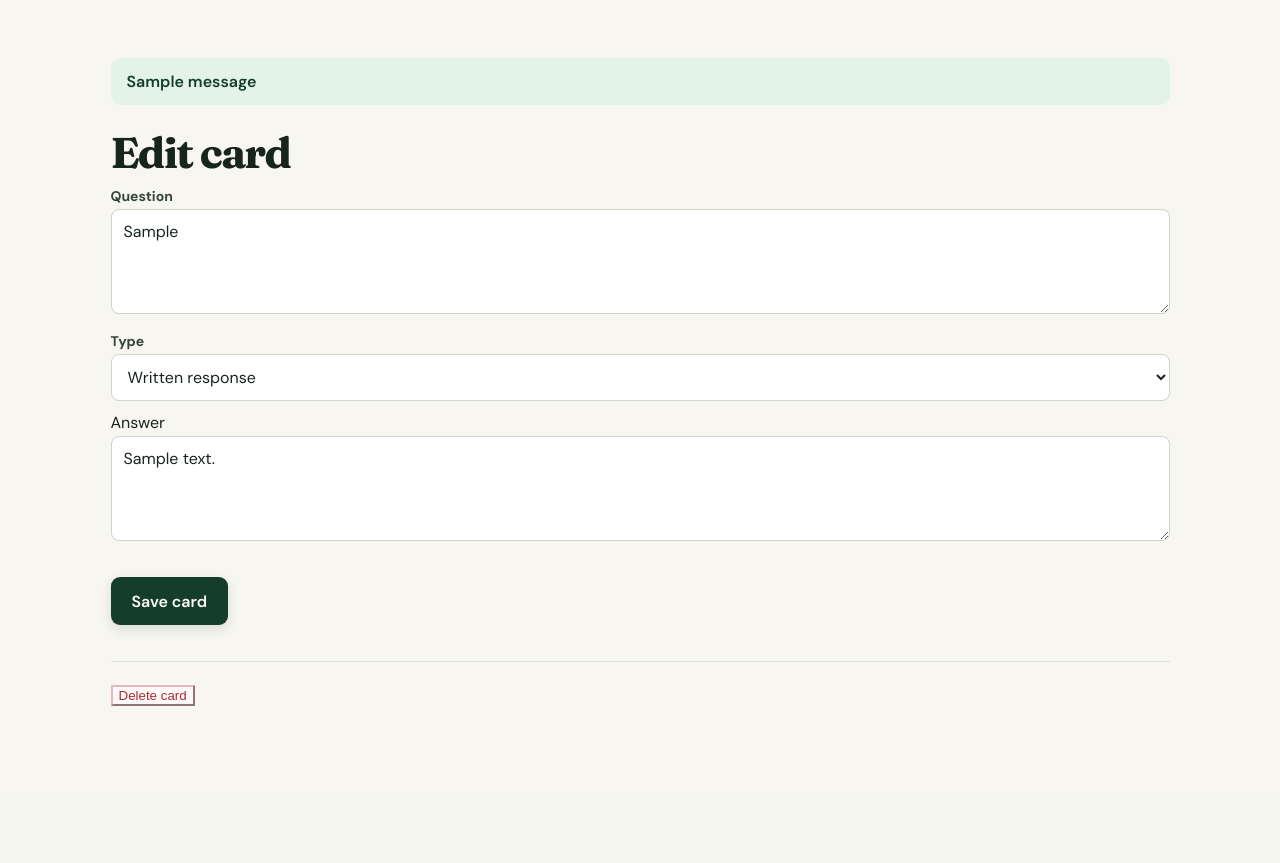
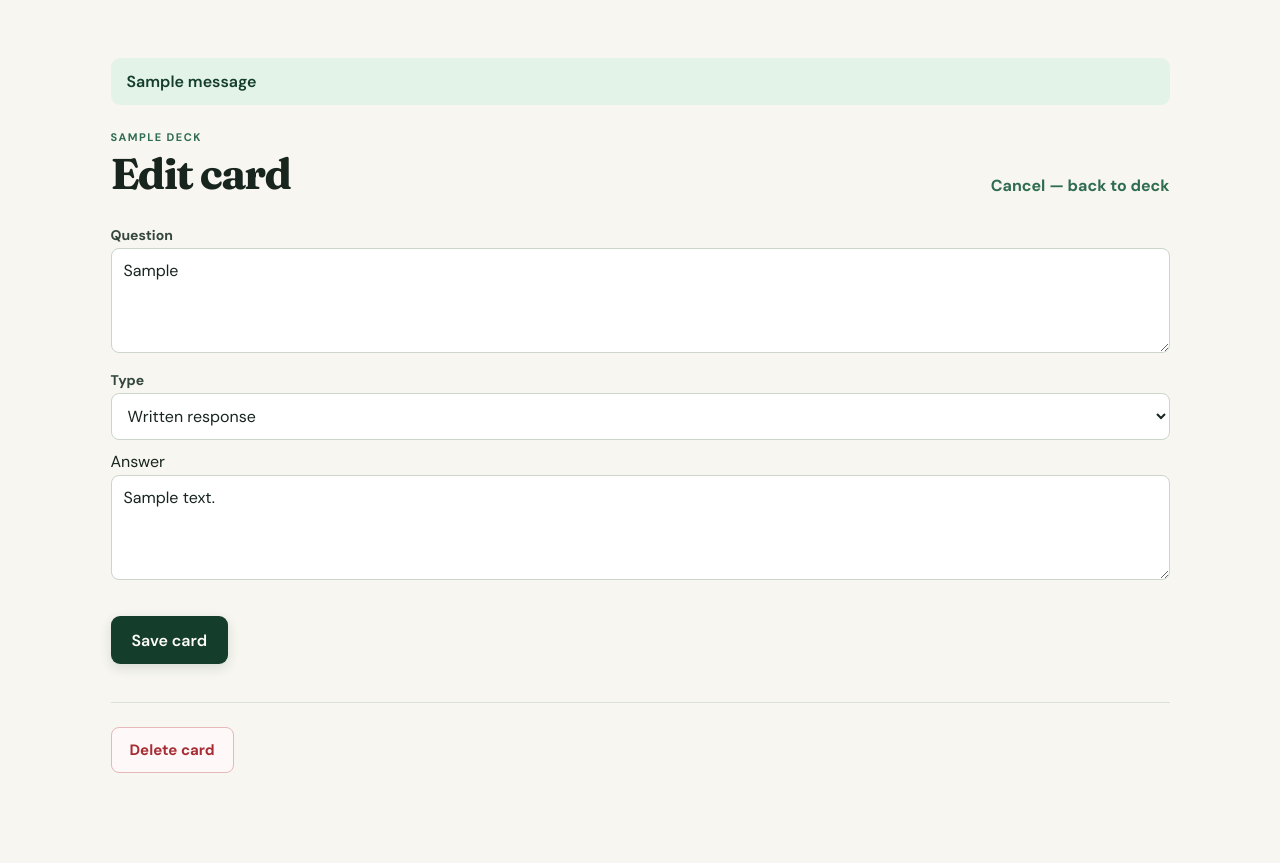
Before and after one commit to dbaker10000/Andrew, a Flask app: page /cards/1/edit in a window 1280 px wide. Shown: the part 72-935 px from the top of the page. Before the commit the page ends 778 px from the top, so only its background shows below. Run offline with Flask 3, Linux system fonts and the light colour scheme; a user stored in the database is signed in; tables that the repository leaves empty hold one stand-in row (values such as "Sample post"); one stand-in notice (Sample message) is shown; some libraries are stand-ins or nearby versions.

Commit message:
Improve card deletion and editor navigation

```diff
--- /dev/null
+++ b/static/card-controls.css
@@ -0,0 +1 @@
+.editor-heading{display:flex;justify-content:space-between;align-items:flex-end;margin-bottom:28px}.editor-heading h1{margin-bottom:0}.cancel-link{color:#2f6c50;font-weight:700;text-decoration:none}.delete-card{border-top:1px solid #dce2d9;margin-top:38px;padding-top:24px}.delete-button{min-height:46px;padding:0 18px;border:1px solid #d99a9e;border-radius:8px;background:#fff5f5;color:#a72d34;font:700 15px 'DM Sans',sans-serif;cursor:pointer}.delete-button:hover{background:#ffe8e8}.row-actions{display:flex;align-items:center;gap:16px}.row-actions form{margin:0}.row-delete{border:0;background:none;color:#a72d34;font:700 14px 'DM Sans',sans-serif;cursor:pointer;padding:0}.row-delete:hover{text-decoration:underline}@media(max-width:600px){.editor-heading{align-items:flex-start;gap:12px;flex-direction:column}.row-actions{gap:11px}.card-row{align-items:flex-start}}
--- a/templates/base.html
+++ b/templates/base.html
@@ -1 +1 @@
-<!doctype html><html><head><meta charset="utf-8"><meta name="viewport" content="width=device-width,initial-scale=1"><title>Recall</title><link rel="stylesheet" href="{{url_for('static',filename='app.css')}}"><link rel="stylesheet" href="{{url_for('static',filename='accent.css')}}"><link rel="stylesheet" href="{{url_for('static',filename='card-actions.css')}}"></head><body>{% if current_user.is_authenticated %}<header><a href="{{url_for('home')}}">✦ Recall</a><a href="{{url_for('home')}}">Decks</a><a href="{{url_for('change_password')}}">Change password</a>{% if current_user.is_admin %}<a href="{{url_for('users')}}">Admin</a>{% endif %}<span>{{current_user.username}}</span><form method="post" action="{{url_for('logout')}}"><input type="hidden" name="csrf_token" value="{{csrf_token()}}"><button>Sign out</button></form></header>{% endif %}<main>{% for c,m in get_flashed_messages(with_categories=true) %}<p class="flash">{{m}}</p>{% endfor %}{% block content %}{% endblock %}</main></body></html>
+<!doctype html><html><head><meta charset="utf-8"><meta name="viewport" content="width=device-width,initial-scale=1"><title>Recall</title><link rel="stylesheet" href="{{url_for('static',filename='app.css')}}"><link rel="stylesheet" href="{{url_for('static',filename='accent.css')}}"><link rel="stylesheet" href="{{url_for('static',filename='card-actions.css')}}"><link rel="stylesheet" href="{{url_for('static',filename='card-controls.css')}}"></head><body>{% if current_user.is_authenticated %}<header><a href="{{url_for('home')}}">✦ Recall</a><a href="{{url_for('home')}}">Decks</a><a href="{{url_for('change_password')}}">Change password</a>{% if current_user.is_admin %}<a href="{{url_for('users')}}">Admin</a>{% endif %}<span>{{current_user.username}}</span><form method="post" action="{{url_for('logout')}}"><input type="hidden" name="csrf_token" value="{{csrf_token()}}"><button>Sign out</button></form></header>{% endif %}<main>{% for c,m in get_flashed_messages(with_categories=true) %}<p class="flash">{{m}}</p>{% endfor %}{% block content %}{% endblock %}</main></body></html>
--- a/templates/card_form.html
+++ b/templates/card_form.html
@@ -1 +1 @@
-{% extends 'base.html' %}{% block content %}<h1>{{'Edit' if card else 'New'}} card</h1><form method="post">{{form.hidden_tag()}}<label>Question{{form.prompt}}</label><label>Type{{form.kind(id='kind')}}</label><div id="answer">Answer{{form.answer}}</div><div id="choices">A{{form.a}} B{{form.b}} C{{form.c}} D{{form.d}}{{form.correct}}</div><div class="card-save-actions"><button class="primary" name="action" value="close">Save card</button>{% if not card %}<button class="primary accent" name="action" value="new">Save + new card</button>{% endif %}</div></form>{% if card %}<form method="post" action="{{url_for('delete_card',id=card.id)}}" class="delete-card"><input type="hidden" name="csrf_token" value="{{csrf_token()}}"><button onclick="return confirm('Delete this card permanently?')">Delete card</button></form>{% endif %}<script>let k=document.getElementById('kind'),a=document.getElementById('answer'),c=document.getElementById('choices');function t(){a.hidden=k.value==='multiple_choice';c.hidden=k.value!=='multiple_choice'}k.onchange=t;t()</script>{% endblock %}
+{% extends 'base.html' %}{% block content %}<div class="editor-heading"><div><p class="eyebrow">{{deck.title}}</p><h1>{{'Edit' if card else 'New'}} card</h1></div><a class="cancel-link" href="{{url_for('deck_view',id=deck.id)}}">Cancel — back to deck</a></div><form method="post">{{form.hidden_tag()}}<label>Question{{form.prompt}}</label><label>Type{{form.kind(id='kind')}}</label><div id="answer">Answer{{form.answer}}</div><div id="choices">A{{form.a}} B{{form.b}} C{{form.c}} D{{form.d}}{{form.correct}}</div><div class="card-save-actions"><button class="primary" name="action" value="close">Save card</button>{% if not card %}<button class="primary accent" name="action" value="new">Save + new card</button>{% endif %}</div></form>{% if card %}<form method="post" action="{{url_for('delete_card',id=card.id)}}" class="delete-card"><input type="hidden" name="csrf_token" value="{{csrf_token()}}"><button class="delete-button" onclick="return confirm('Delete this card permanently?')">Delete card</button></form>{% endif %}<script>let k=document.getElementById('kind'),a=document.getElementById('answer'),c=document.getElementById('choices');function t(){a.hidden=k.value==='multiple_choice';c.hidden=k.value!=='multiple_choice'}k.onchange=t;t()</script>{% endblock %}
--- a/templates/deck.html
+++ b/templates/deck.html
@@ -1,4 +1,4 @@
 {% extends 'base.html' %}{% block content %}
 <section class="deck-hero"><div class="deck-copy"><a class="crumb" href="{{url_for('home')}}">← All decks</a><p class="eyebrow">STUDY DECK</p><h1>{{deck.title}}</h1><p class="deck-description">{{deck.description or 'Add a short description to explain what this deck covers.'}}</p><div class="deck-meta"><span>{{deck.cards|length}} cards</span><span>Questions shuffle each session</span></div></div><aside class="study-panel"><div class="study-panel-icon">✦</div><h2>Ready to practice?</h2><p>Review every card in a fresh, shuffled order.</p><form method="post" action="{{url_for('start',id=deck.id)}}"><input type="hidden" name="csrf_token" value="{{csrf_token()}}"><button class="primary accent wide" {% if not deck.cards %}disabled{% endif %}>Start review</button></form>{% if not deck.cards %}<small>Add your first card to unlock review.</small>{% endif %}</aside></section>
-<section class="cards-section"><div class="section-heading"><div><p class="eyebrow">CARD LIBRARY</p><h2>Cards <span>{{deck.cards|length}}</span></h2></div><div class="deck-actions"><a class="quiet-action" href="{{url_for('edit_deck',id=deck.id)}}">Edit deck</a><a class="primary accent" href="{{url_for('new_card',id=deck.id)}}">+ New card</a></div></div>{% if deck.cards %}<div class="card-list">{% for card in deck.cards %}<article class="card-row"><div class="card-number">{{loop.index}}</div><div class="card-summary"><span class="kind-pill">{{'Multiple choice' if card.kind=='multiple_choice' else 'Written response'}}</span><h3>{{card.prompt}}</h3></div><a class="edit-card" href="{{url_for('edit_card',id=card.id)}}">Edit <span>→</span></a></article>{% endfor %}</div>{% else %}<div class="empty-cards"><div class="empty-icon">+</div><h2>Start with your first card</h2><p>Create questions and answers, then review them in a shuffled session.</p><a class="primary accent" href="{{url_for('new_card',id=deck.id)}}">Create a card</a></div>{% endif %}</section>
+<section class="cards-section"><div class="section-heading"><div><p class="eyebrow">CARD LIBRARY</p><h2>Cards <span>{{deck.cards|length}}</span></h2></div><div class="deck-actions"><a class="quiet-action" href="{{url_for('edit_deck',id=deck.id)}}">Edit deck</a><a class="primary accent" href="{{url_for('new_card',id=deck.id)}}">+ New card</a></div></div>{% if deck.cards %}<div class="card-list">{% for card in deck.cards %}<article class="card-row"><div class="card-number">{{loop.index}}</div><div class="card-summary"><span class="kind-pill">{{'Multiple choice' if card.kind=='multiple_choice' else 'Written response'}}</span><h3>{{card.prompt}}</h3></div><div class="row-actions"><a class="edit-card" href="{{url_for('edit_card',id=card.id)}}">Edit</a><form method="post" action="{{url_for('delete_card',id=card.id)}}"><input type="hidden" name="csrf_token" value="{{csrf_token()}}"><button class="row-delete" onclick="return confirm('Delete this card permanently?')">Delete</button></form></div></article>{% endfor %}</div>{% else %}<div class="empty-cards"><div class="empty-icon">+</div><h2>Start with your first card</h2><p>Create questions and answers, then review them in a shuffled session.</p><a class="primary accent" href="{{url_for('new_card',id=deck.id)}}">Create a card</a></div>{% endif %}</section>
 {% endblock %}
```
